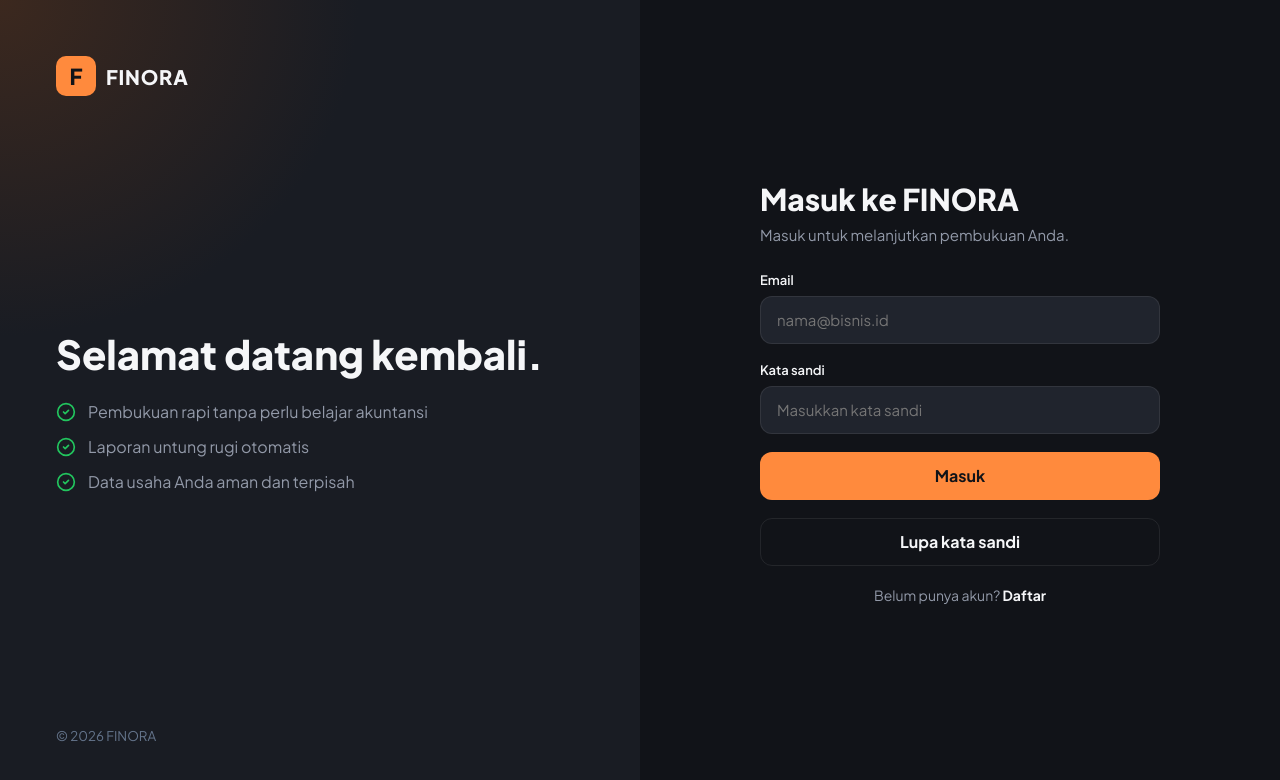
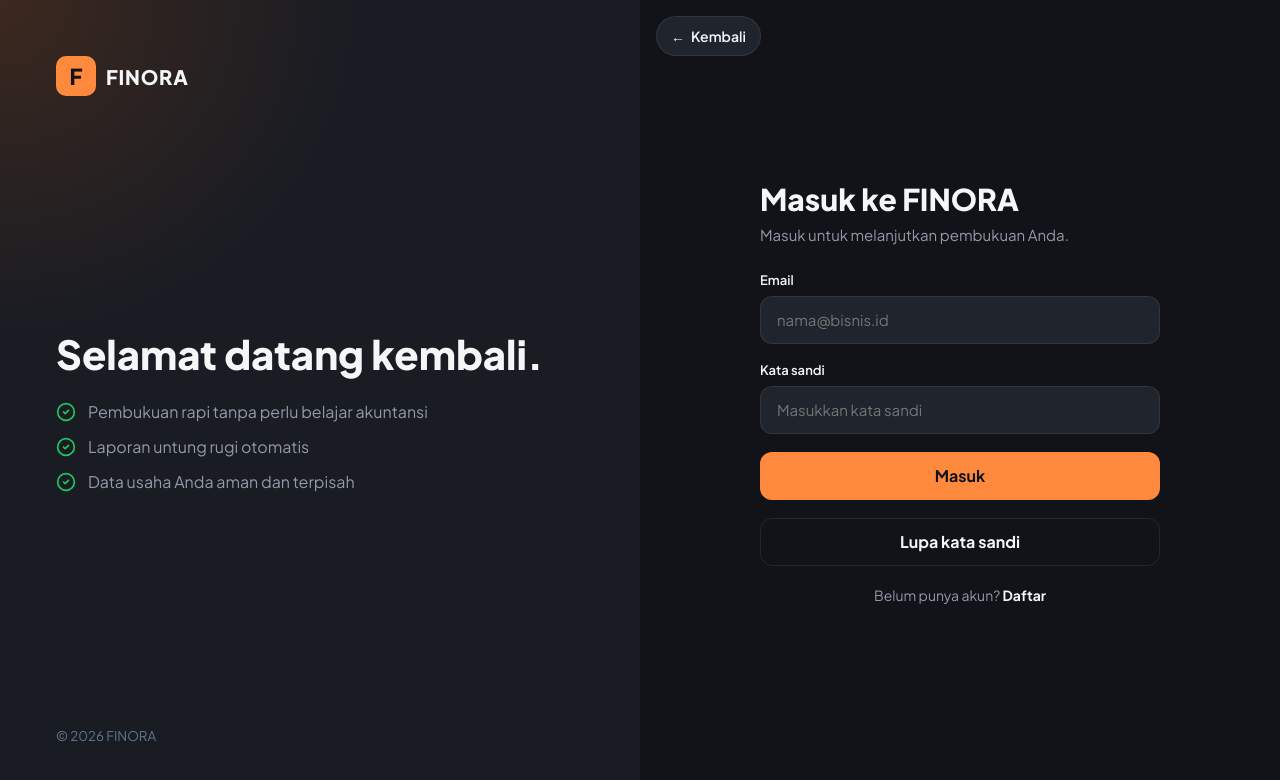
Before and after one commit to sgami2157-ui/finora, a Next.js app: page /login in a window 1280 px wide. Shown: the top 780 px of the page. Built offline with nearby package versions, Linux system fonts and the light colour scheme.

Commit message:
Login/daftar: tombol Kembali ke halaman utama
Co-Authored-By: Claude Sonnet 5.5 <noreply@anthropic.com>
Claude-Session: https://claude.ai/code/session_01LBhyLnuRqa5ze9DgMxWeVC

```diff
--- a/src/app/globals.css
+++ b/src/app/globals.css
@@ -691,3 +691,9 @@ input:focus-visible, select:focus-visible, textarea:focus-visible { outline: non
 @media (prefers-reduced-motion: reduce) { .chart .cf-line, .chart .bar-rev, .chart .bar-exp, .chart .cf-dot, .dial-item, .dial-more, .dial-backdrop { animation: none; } .chart .cf-line { stroke-dasharray: none; } .fab svg, .bn-add svg, .bottom-nav a::before, .bottom-nav a svg { transition: none; } }
 @media print { .dial, .dial-backdrop { display: none; } .chart .cf-line { stroke-dasharray: none; animation: none; } }
 .fab.is-open { z-index: 50; }
+
+/* Tombol kembali di halaman masuk/daftar */
+.auth-form { position: relative; }
+.auth-back { position: absolute; top: calc(16px + env(safe-area-inset-top, 0px)); left: 16px; display: inline-flex; align-items: center; gap: 6px; min-height: 40px; padding: 0 14px; border-radius: 999px; border: 1px solid var(--border); background: var(--card); color: var(--text); font-weight: 600; font-size: 14px; text-decoration: none; transition: border-color .15s, transform .15s, background .15s; }
+.auth-back:hover { border-color: var(--primary); } .auth-back:active { transform: scale(.96); }
+.auth-back span { transition: transform .2s ease; } .auth-back:hover span { transform: translateX(-3px); }
--- a/src/components/AuthShell.tsx
+++ b/src/components/AuthShell.tsx
@@ -18,6 +18,7 @@ export default function AuthShell({ mode, children }: { mode: "login" | "registe
         <small>© 2026 FINORA</small>
       </aside>
       <section className="auth-form">
+        <a href="/" className="auth-back" aria-label="Kembali ke halaman utama"><span aria-hidden="true">←</span> Kembali</a>
         <div className="auth-box">{children}</div>
       </section>
     </div>
```
